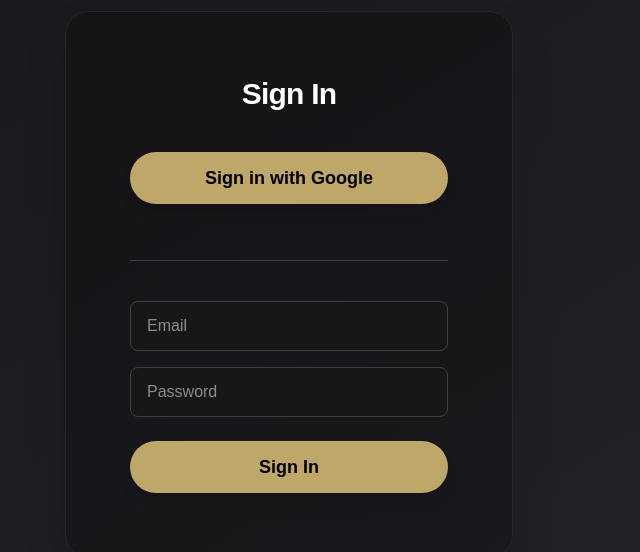
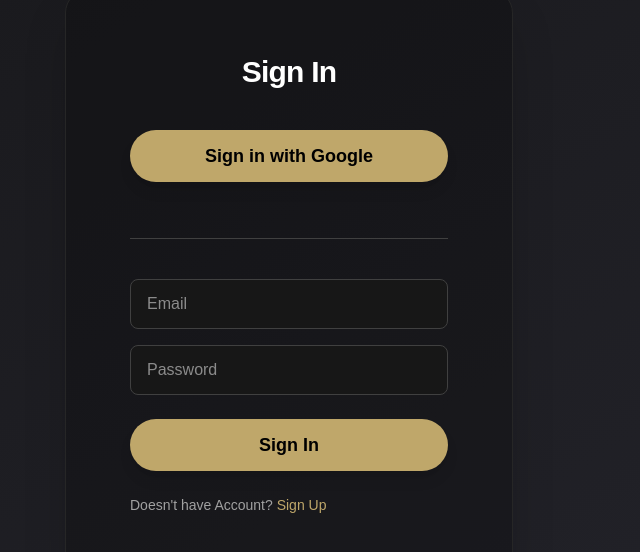
Before and after one commit to ZentiSP/GermanLearner, a Next.js app: page /auth/signin in a window 1280 px wide. Shown: the part 116-668 px from the top of the page, without its empty margins (351-991 px from the left). Built offline with nearby package versions, Linux system fonts and the light colour scheme.

Commit message:
Intergate Atlas

```diff
--- a/package.json
+++ b/package.json
@@ -13,6 +13,7 @@
     "@prisma/client": "^6.9.0",
     "bcryptjs": "^3.0.2",
     "lucide-react": "^0.525.0",
+    "mongodb": "^6.18.0",
     "next": "15.3.3",
     "next-auth": "^4.24.11",
     "react": "^19.0.0",
--- a/src/app/api/auth/register/route.js
+++ b/src/app/api/auth/register/route.js
@@ -3,7 +3,7 @@
 
 export async function POST(request) {
   try {
-    const { email, password } = await request.json();
+    const { email, password, name } = await request.json();
 
     if (!email || !password) {
       return Response.json(
@@ -26,6 +26,7 @@
       data: {
         email,
         password: hashedPassword,
+        name: name || email.split("@")[0], // Default to email prefix if no display name provided
       },
     });
 
--- a/src/app/auth/register/page.js
+++ b/src/app/auth/register/page.js
@@ -14,12 +14,13 @@
 
     const email = e.target.email.value;
     const password = e.target.password.value;
+    const name = e.target.name.value || "Guest"; // Optional name field
 
     try {
       const res = await fetch("/api/auth/register", {
         method: "POST",
         headers: { "Content-Type": "application/json" },
-        body: JSON.stringify({ email, password }),
+        body: JSON.stringify({ email, password, name }),
       });
 
       if (!res.ok) {
@@ -64,6 +65,14 @@
             minLength={6}
             className="px-4 py-3 rounded-lg bg-neutral-900 text-white border border-neutral-700 focus:outline-none focus:border-[var(--luxury-gold)] transition"
           />
+          <input
+            name="name"
+            type="name"
+            required
+            placeholder="name (optional)"
+            minLength={6}
+            className="px-4 py-3 rounded-lg bg-neutral-900 text-white border border-neutral-700 focus:outline-none focus:border-[var(--luxury-gold)] transition"
+          />
           <button
             type="submit"
             disabled={loading}
--- a/src/app/auth/signin/page.js
+++ b/src/app/auth/signin/page.js
@@ -49,6 +49,15 @@
           >
             Sign In
           </button>
+          <div className="text-neutral-400 text-sm mt-2">
+          Doesn't have Account?{" "}
+          <a
+            href="/auth/register"
+            className="text-[var(--luxury-gold)] hover:underline"
+          >
+            Sign Up
+          </a>
+        </div>
         </form>
       </div>
     </div>
--- a/src/components/navbar.js
+++ b/src/components/navbar.js
@@ -63,7 +63,7 @@
 
         {status === "authenticated" && (
           <>
-            <span className="text-sm text-neutral-400">{user?.id}</span>
+            <span className="text-sm text-neutral-400">{user?.name}</span>
             <button
               onClick={() => signOut()}
               className="text-base text-neutral-300 hover:text-[var(--luxury-gold)] transition-colors px-3 py-1 border border-neutral-700 hover:border-[var(--luxury-gold)] rounded"
```
Also changed, not shown: 1 other file (tests, documents, lock files or other folders).
